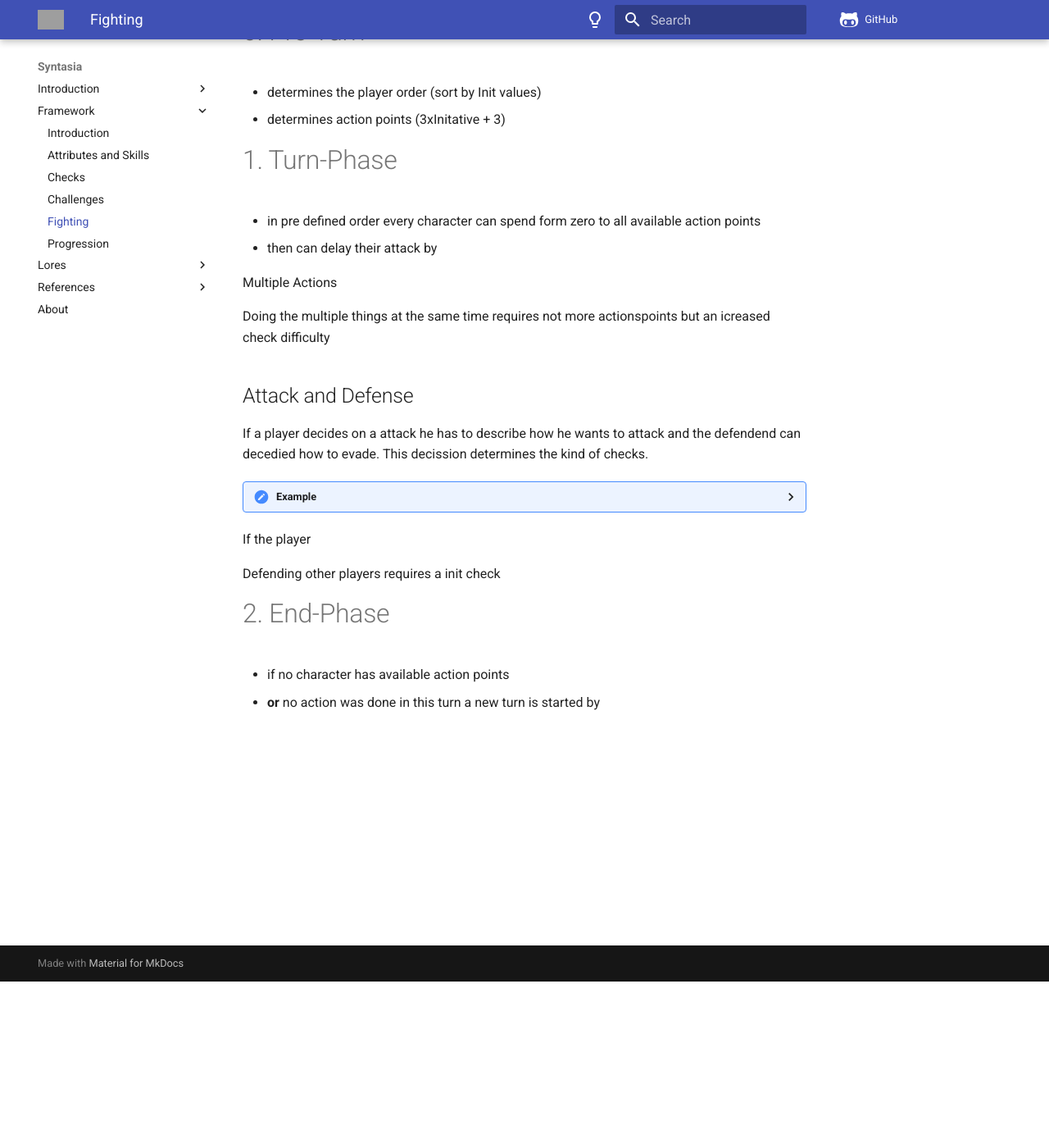
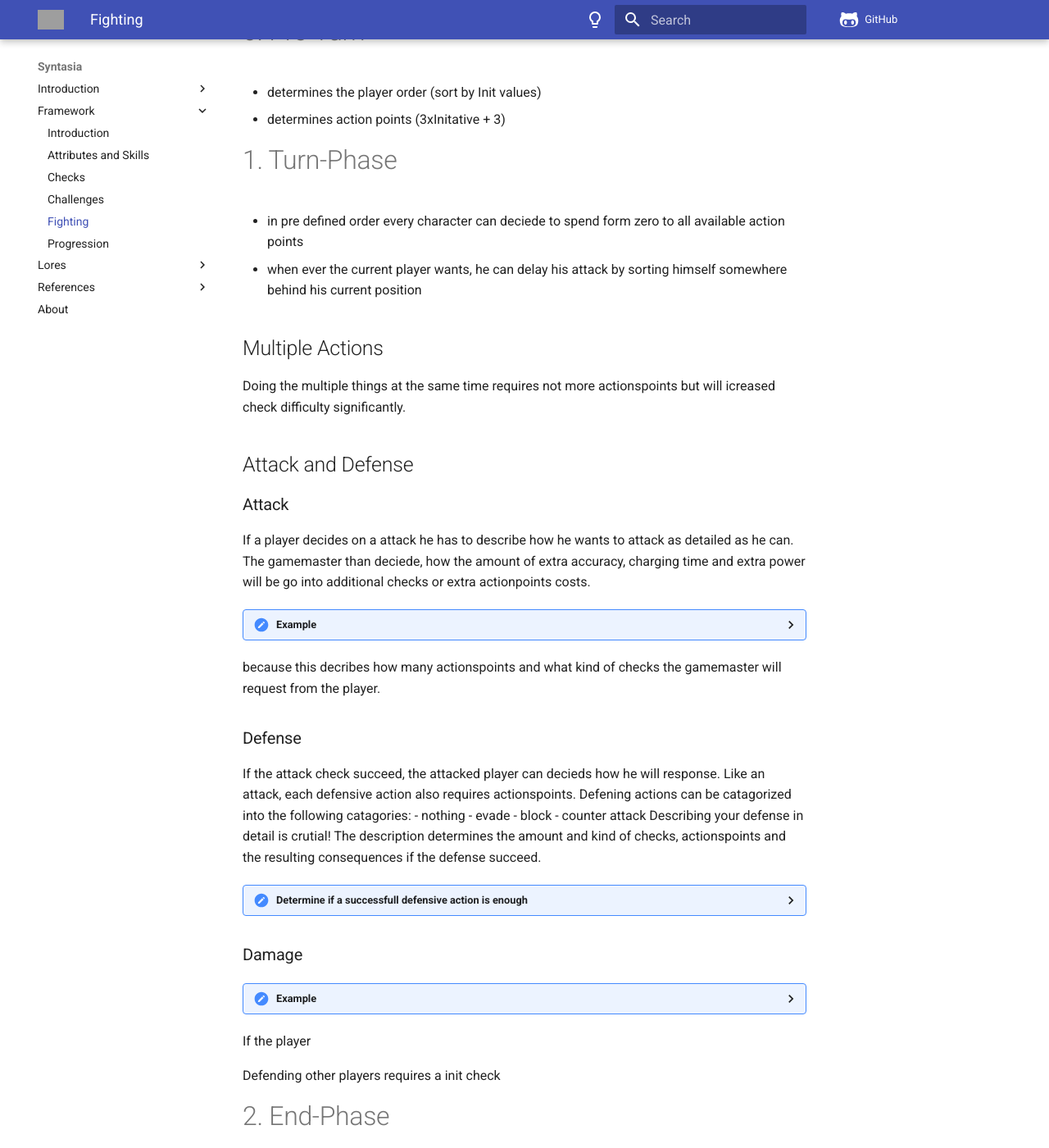
Before and after one commit to willi-z/Syntasia, an MkDocs documentation site: the page built from docs/framework/fighting.md, in a window 1280 px wide and 1400 px high, scrolled down 203 px. Shown: the whole window at 82% size. Built offline with MkDocs 1.6.1 and Material for MkDocs 9.7.7, drawn with Linux system fonts in a browser that asks for light colours; comment, search, counter and statistics services are not loaded; grey boxes are pictures that could not be loaded.

Commit message:
figthing

```diff
--- a/docs/framework/fighting.md
+++ b/docs/framework/fighting.md
@@ -7,16 +7,64 @@ Fights in Sytasia are based on a turn based combat system.
 - determines action points (3xInitative + 3)
 
 # 1. Turn-Phase
-- in pre defined order every character can spend form zero to all available action points
-- then can delay their attack by
+- in pre defined order every character can deciede to spend form zero to all available action points
+- when ever the current player wants, he can delay his attack by sorting himself somewhere behind his current position
 
-Multiple Actions
+## Multiple Actions
 
-Doing the multiple things at the same time requires not more actionspoints but an icreased check difficulty
+Doing the multiple things at the same time requires not more actionspoints but will icreased check difficulty significantly.
 
 ## Attack and Defense
 
-If a player decides on a attack he has to describe how he wants to attack and the defendend can decedied how to evade. This decission determines the kind of checks.
+
+### Attack
+If a player decides on a attack he has to describe how he wants to attack as detailed as he can.
+The gamemaster than deciede, how the amount of extra accuracy, charging time and extra power will be go into additional checks or extra actionpoints costs.
+
+??? "Example"
+    A Player, lets call him "Pete" for now, wants to make a bg attack with his Zombie Warrior "Wilhelm" on a group of Lava-Spiders.
+    Tim describes his attack as following:
+    "Wilhelm, pumps his blood into his right arm till it swalls up two times its original size.
+    Wilhem during this, he swings the right arm around and tries to smashes his fist into the center of the spider group."
+
+    The Gamemaster tells Pete that because of the additional time needed to pump up the arm, this attack will cost 2 actionpoints instead of one. The gamemaster further whats to see two see a succesfull body transformation check, two strength checks, to lift and accelerate the arm, and at least one succesfull dexterity check, to aim with this deadly combination.
+
+    Pete now has two options:
+
+    If Pete deciedes to roll on the required checks three things can happen:
+    1. Pete fails all checks
+    2. Pete fails at least one and succeeds in at least one.
+    3. Pete succeeds in all checks.
+    If Pete fails all checks his character "Wilhelm" will suffer a critical fail. For example Wilhelm cant over pump the blood, venes rupture and the because of the imense forces his arm falls of and gets thrown in the distance.
+    If Pete succeeds in at least one, but also fails in at least one check. Whilhelms attack will have no to little impact. For example, Pete succeeds in all test execept the dexterity check. This results in Wilhelm throwing his arm far of center. Meaning that only a third of all spiders gets attacked.
+    In the last case when all checks are successfull, Wilhelm successfully landed his immense attack, meaning that the gamemaster will evaluate his damage as a level 4 attack.
+
+because this decribes how many actionspoints and what kind of checks the gamemaster will request from the player.
+
+
+
+### Defense
+If the attack check succeed, the attacked player can decieds how he will response.
+Like an attack, each defensive action also requires actionspoints.
+Defening actions can be catagorized into the following catagories:
+- nothing
+- evade
+- block
+- counter attack
+Describing your defense in detail is crutial!
+The description determines the amount and kind of checks, actionspoints and the resulting consequences if the defense succeed.
+
+??? "Determine if a successfull defensive action is enough"
+    An Assasin attacs the monk, be throw his poissiones dagger.
+    Instead of a normal throwing attack the assassin decides on a more precies bumerang throw.
+    He then makes a 3xDex check and succeeds.
+    The monk whants to evade but, to completely evade the damage he has to make at least a C3 worthy defensive roll.
+    The monk, knowing his capabilities, dont think that he can put this of, but deciedes to instead of risking getting the full damage and eventually get parallies if the poision gets into his heart, he rotate his body just enough so the dagger faces his arm protections.
+    The game master, decides that this requires a 2xDex chec, which the monk is able to pass.
+
+
+### Damage
+
 
 ??? "Example"
     A warrior wants to roll behind the enemy and makes a strong hit with his sword.
```
